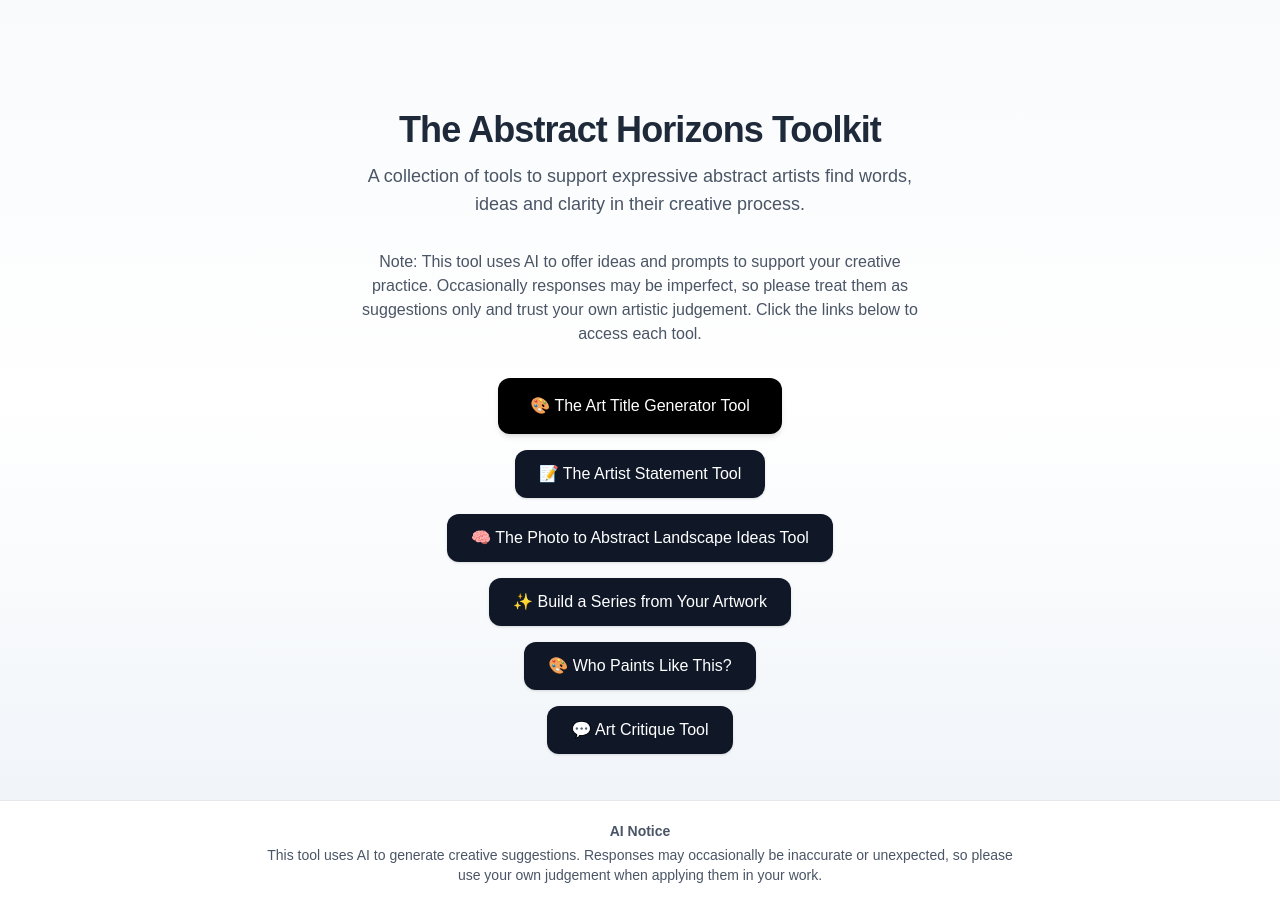
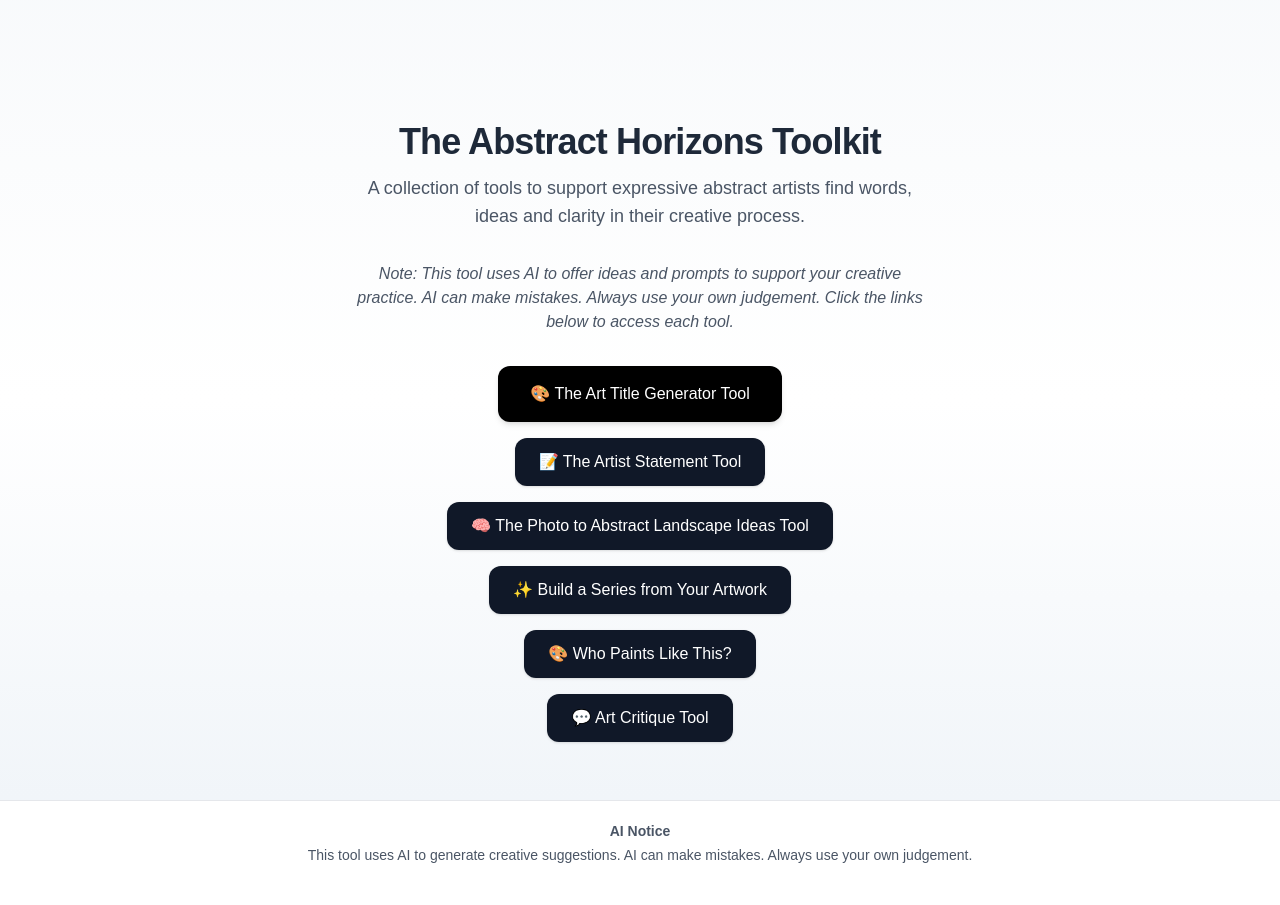
Before and after one commit to MichelleTSlee/art-title-generator, a Next.js app: page / in a window 1280 px wide. Built offline with nearby package versions, Linux system fonts and the light colour scheme.

Commit message:
Tweaked disclaimer

```diff
--- a/src/app/layout.tsx
+++ b/src/app/layout.tsx
@@ -26,7 +26,7 @@ export default function RootLayout({
               <span className="font-semibold">AI Notice</span>
             </p>
             <p className="mt-1 max-w-3xl mx-auto">
-              This tool uses AI to generate creative suggestions. Responses may occasionally be inaccurate or unexpected, so please use your own judgement when applying them in your work.
+              This tool uses AI to generate creative suggestions. AI can make mistakes. Always use your own judgement.
             </p>
           </footer>
         </div>
--- a/src/app/page.tsx
+++ b/src/app/page.tsx
@@ -12,10 +12,8 @@ export default function Home() {
           A collection of tools to support expressive
           abstract artists find words, ideas and clarity in their creative process.
         </p>
-        <p className="text-gray-600 text-sm sm:text-base mb-8">
-          Note: This tool uses AI to offer ideas and prompts to support your creative
-          practice. Occasionally responses may be imperfect, so please treat them as
-          suggestions only and trust your own artistic judgement. Click the links below
+        <p className="text-gray-600 text-sm sm:text-base mb-8 italic">
+          Note: This tool uses AI to offer ideas and prompts to support your creative practice. AI can make mistakes. Always use your own judgement. Click the links below
           to access each tool.
         </p>
 
```
